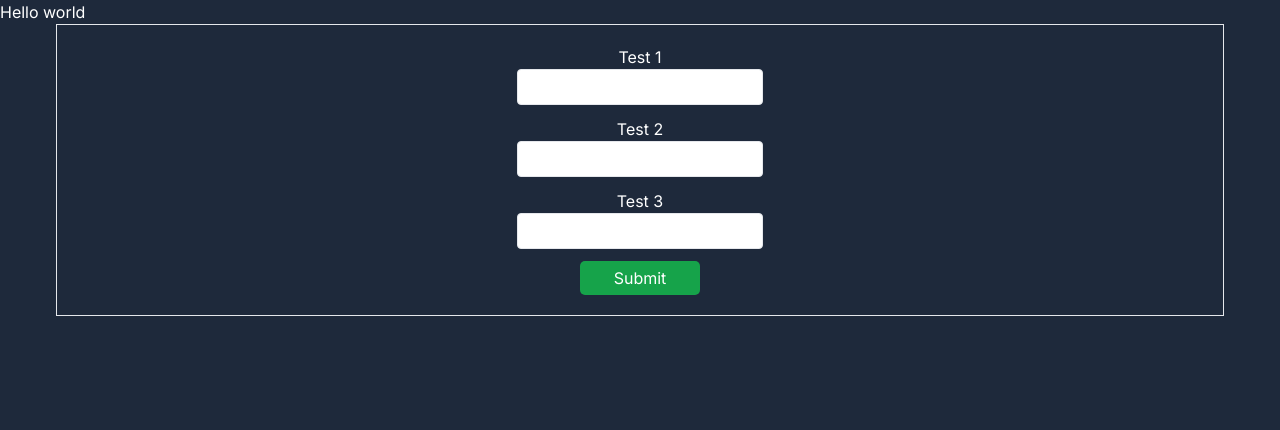
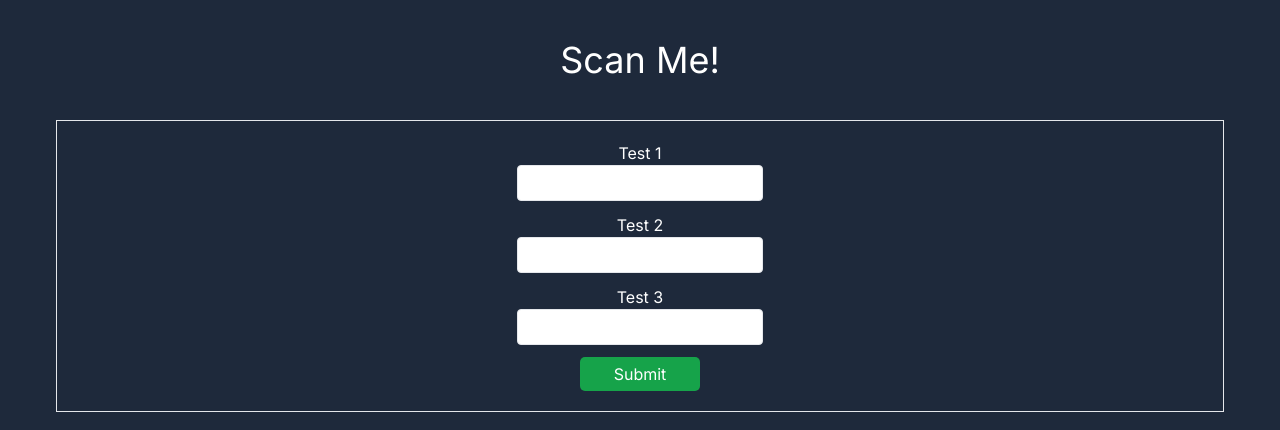
Before and after one commit to Albatraoz12/scanme, a Next.js app: page / in a window 1280 px wide. Shown: the top 430 px of the page. Built offline with nearby package versions, Linux system fonts and the light colour scheme.

Commit message:
add new heading and make it bigger

```diff
--- a/app/page.tsx
+++ b/app/page.tsx
@@ -4,7 +4,7 @@ import Form from './components/Form';
 export default function Home() {
   return (
     <main className='bg-slate-800 h-[100vh] text-white'>
-      <h1>Hello world</h1>
+      <h1 className='text-center py-10 text-4xl'>Scan Me!</h1>
       <Form />
     </main>
   );
```
